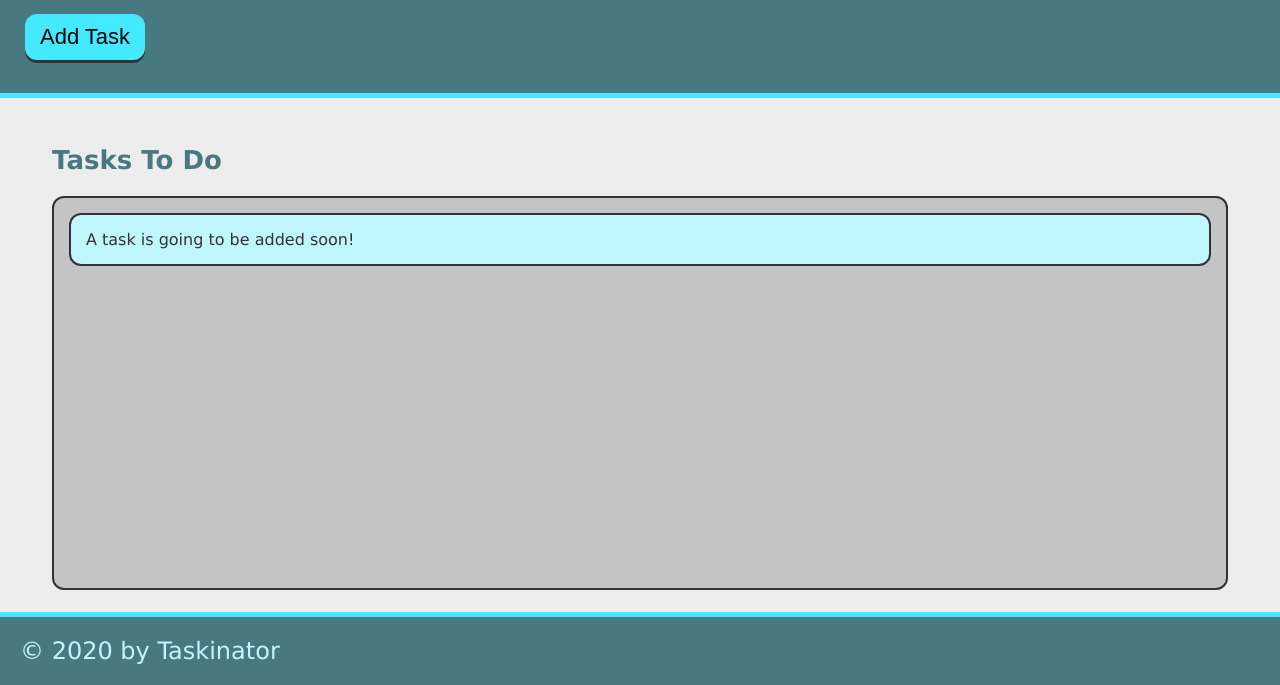
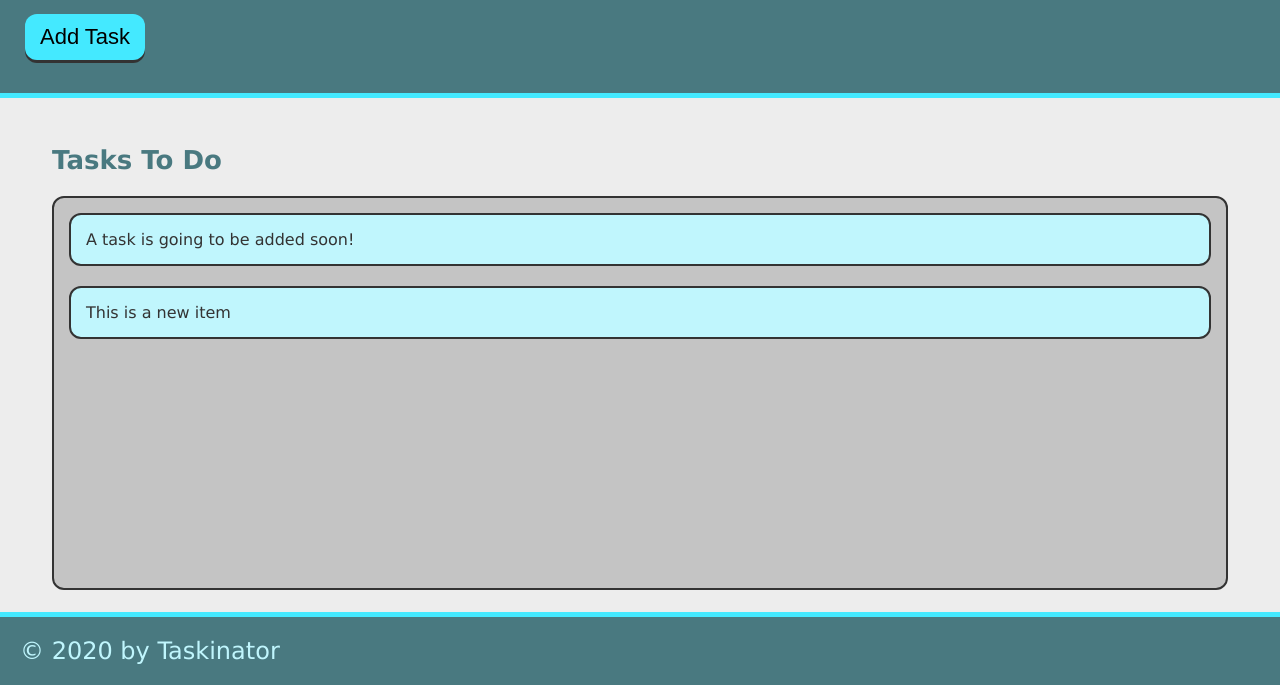
Before and after one commit to AnukaZan/task-and-you-shall-receive, a plain HTML site: page index.html in a window 1280 px wide. Both pictures are taken after a click on the button "Add Task". Shown: the part 115-800 px from the top of the page. Drawn offline with Linux system fonts and the light colour scheme.

Commit message:
add ability to add task

```diff
--- a/assets/js/script.js
+++ b/assets/js/script.js
@@ -0,0 +1,11 @@
+var buttonEl = document.querySelector("#save-task");
+var tasksToDoEl = document.querySelector("#tasks-to-do");
+
+var createTaskHandler = function(){
+    var listItemEl = document.createElement("li");
+    listItemEl.className = "task-item";
+    listItemEl.textContent = "This is a new item";
+    tasksToDoEl.appendChild(listItemEl);
+};
+
+buttonEl.addEventListener("click", createTaskHandler);
--- a/index.html
+++ b/index.html
@@ -12,13 +12,13 @@
     <header>
         <h1 class="page-title"> Task And You Shall Receive </h1>
         <p> Click the button below to add a new task! </p>
-        <button class="btn"> Add Task </button>
+        <button class="btn" id="save-task"> Add Task </button>
     </header>
 
     <main class="page-content">
         <section class="task-list-wrapper">
             <h2 class="list-title"> Tasks To Do </h2>
-            <ul class="task-list">
+            <ul class="task-list" id="tasks-to-do">
                 <li class="task-item">
                     A task is going to be added soon!
                 </li>
```
